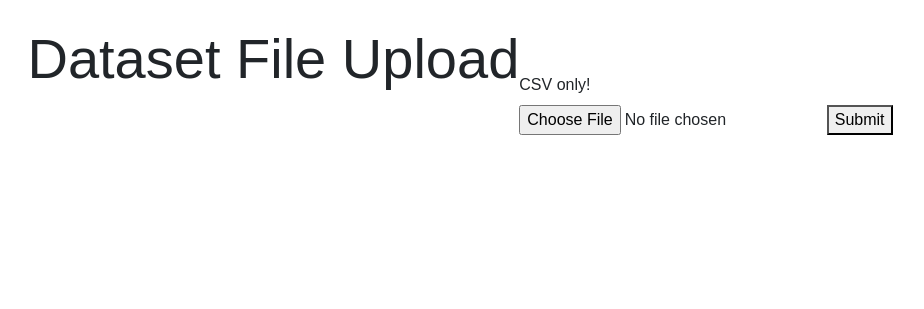
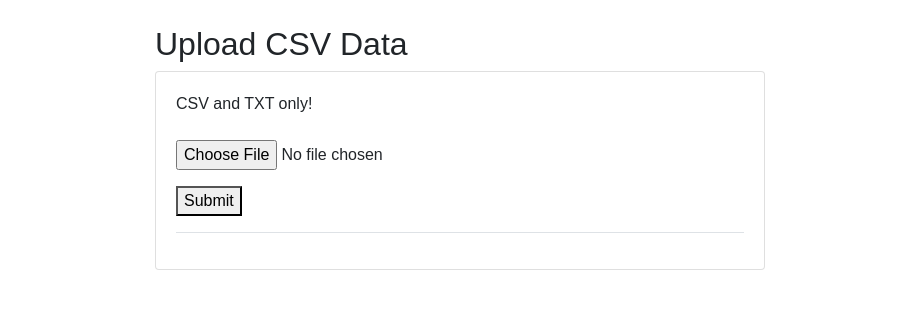
Before and after one commit to ict3x03-2022-team32/ict3x03-2022-team32, a Flask app: page /upload in a window 1280 px wide. Shown: the part 68-377 px from the top of the page, without its empty margins (180-1104 px from the left). Run offline with Flask 3, Linux system fonts and the light colour scheme; a user stored in the database is signed in; tables that the repository leaves empty hold one stand-in row (values such as "Sample post"); parts of the project's set-up code (start-up, migrations or seed data) failed here and were passed over; some libraries are stand-ins or nearby versions.

Commit message:
Update CSV file html

```diff
--- a/application/form.py
+++ b/application/form.py
@@ -109,9 +109,9 @@ class PasswordResetForm(FlaskForm):
     submit = SubmitField(label="Submit Password")
 
 class UploadForm(FlaskForm):
-        upload = FileField('CSV only!', validators=[
+        upload = FileField('CSV and TXT only!', validators=[
         FileRequired(),
-        FileAllowed(['csv', 'txt'], 'CSV only!')
+        FileAllowed(['csv', 'txt'], 'CSV and TXT only!')
     ])
 
 class OTPForm(FlaskForm):
--- a/application/templates/uploadDataset.html
+++ b/application/templates/uploadDataset.html
@@ -1,24 +1,22 @@
 {% extends 'layout.html' %}
 {% block content %}
-<html>
-   <body>
-      <section>
-         <h6 class="display-4 font-weight-normal">Dataset File Upload </h6>
-      </section>
-
-      <section>
+<div class="col-xs-10 col-sm-6 col-md-6">
+   <h2>Upload CSV Data</h2>
+   <div class="card card-style mb-2">
+       <div class="card-body">
          <form action = "{{ url_for('.upload') }}" method = "POST" enctype = "multipart/form-data">
-            <br>
             {{form.csrf_token}}
-            <br>
-            {{form.upload.label}}
-            <br>
-            {{form.upload}}
+            <div class="form-group">
+               {{form.upload.label}}
+            </div>
+            <div class="form-group">
+               {{form.upload}}
+           </div>
             <!--some code display flash msg-->
-            <button type="submit">Submit</button>
+            <div class="form-group border-bottom pb-3">
+               <button type="submit">Submit</button>
+           </div>
          </form>
-      </section>
-
       {% with messages = get_flashed_messages() %}
       {% if messages %}
             {% for message in messages %}
@@ -26,7 +24,5 @@
             {% endfor %}
       {% endif %}
    {% endwith %}
-
-   </body>
-</html>
+</body>
 {% endblock %}
```
